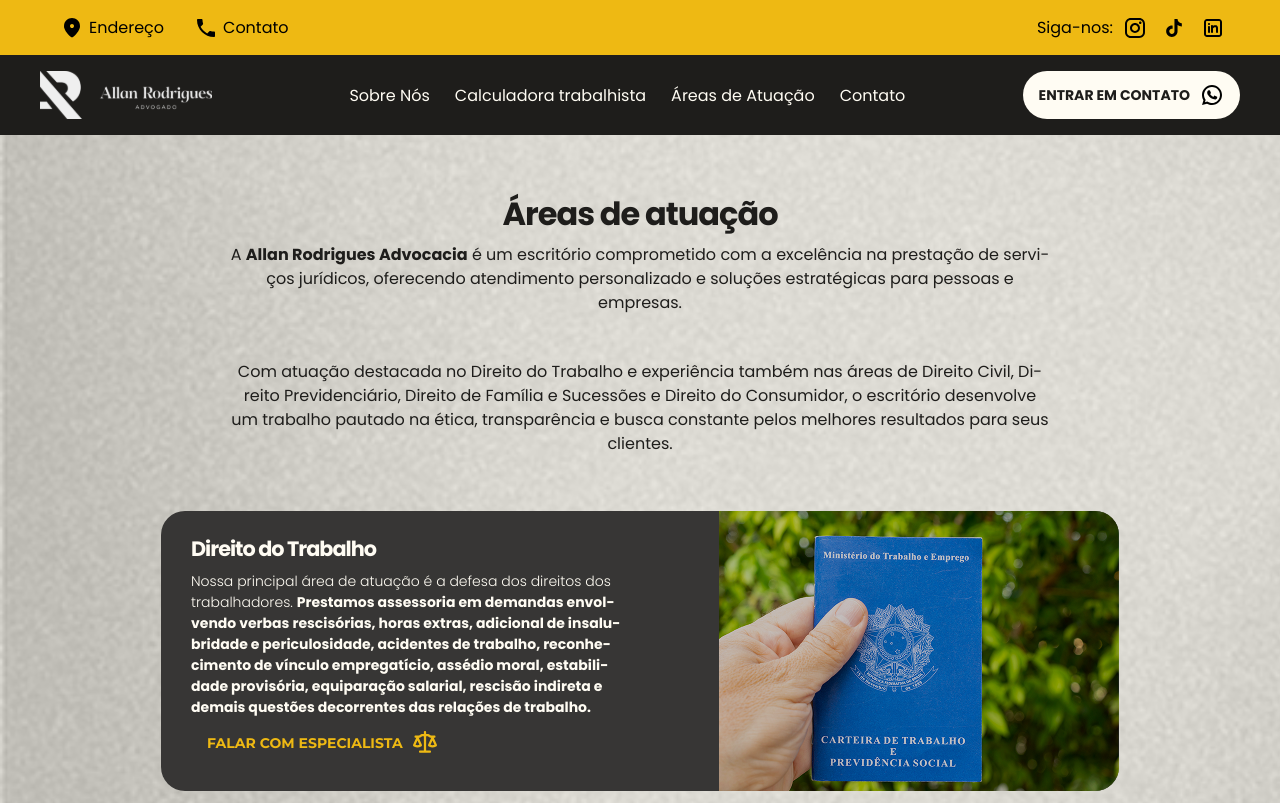
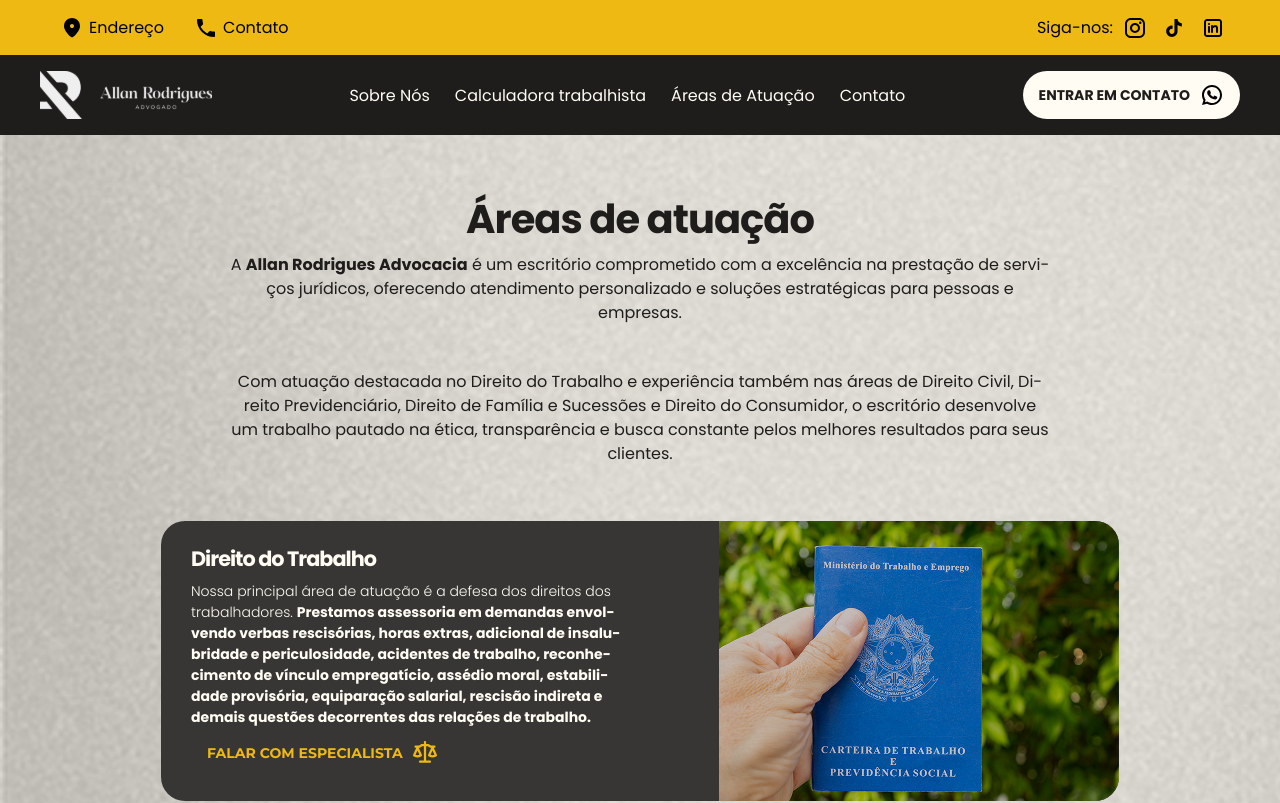
Before and after one commit to Gabrielbrta/site-adv-allan, an Angular app: page /areas-de-atuacao in a window 1280 px wide. Shown: the top 803 px of the page. Built offline with nearby package versions, Linux system fonts and the light colour scheme.

Commit message:
style: tamanho de titulos aumentados

```diff
--- a/src/app/features/areas-de-atuacao/areas-de-atuacao.component.scss
+++ b/src/app/features/areas-de-atuacao/areas-de-atuacao.component.scss
@@ -33,7 +33,7 @@
         h1 {
             font-weight: bold;
             letter-spacing: -1px;
-            font-size: 2rem;
+            font-size: 2.5rem;
         }
 
         p {
--- a/src/app/features/contato/contato.component.scss
+++ b/src/app/features/contato/contato.component.scss
@@ -10,7 +10,7 @@
     max-width: 1200px;
 
     h1 {
-        font-size: 2rem;
+        font-size: 2.5rem;
         font-weight: bold;
         line-height: 130%;
         letter-spacing: -1px;
```
